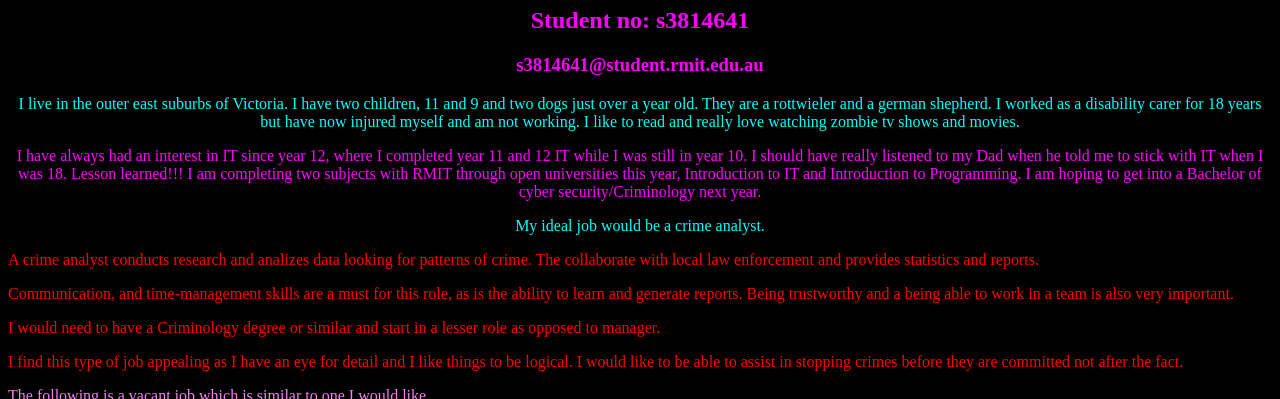
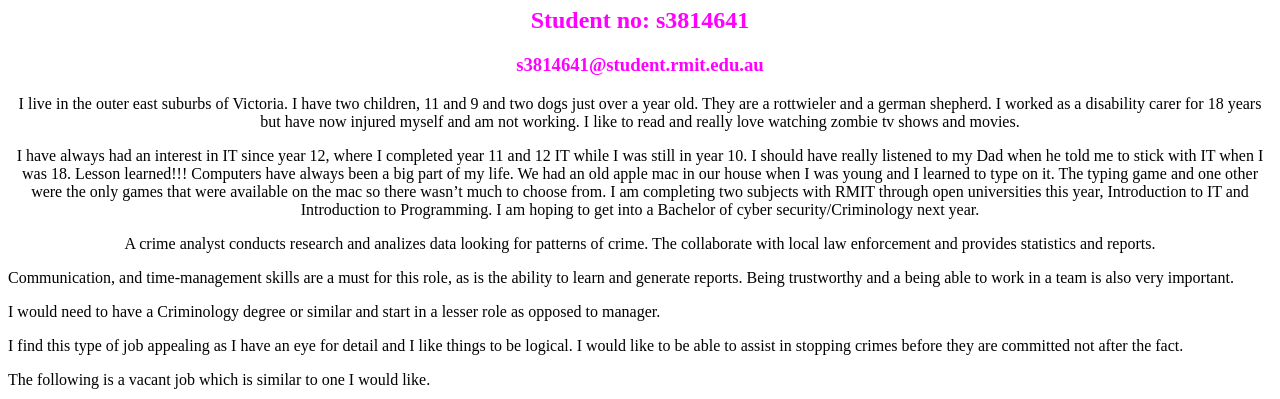
Before and after one commit to chris771/Chris771.github.io, a plain HTML site: page index1.html in a window 1280 px wide. Shown: the part 73-472 px from the top of the page. Drawn offline with Linux system fonts and the light colour scheme.

Commit message:
change of webpage

```diff
--- a/index1.html
+++ b/index1.html
@@ -1,33 +1,35 @@
 <!DOCTYPE html>
 <html>
-<body style="background-color:black;">
+<body>
 
 <h1 align="center" style="color:magenta;"> Chris Hole </h1>
 <h2 align="center" style="color:magenta;"> Student no: s3814641 </h2>
 <h3 align="center" style="color:magenta;"> s3814641@student.rmit.edu.au </h3>
 
-<p align="center" style="color:aqua;"> I live in the outer east suburbs of Victoria. I have two children, 11 and 9 and two dogs just over a year old. They are a rottwieler and a german shepherd. I worked as a disability carer for 18 years but have now injured myself and am not working. I like to read and really love watching zombie tv shows and movies. </p>
+<p align="center"> I live in the outer east suburbs of Victoria. I have two children, 11 and 9 and two dogs just over a year old. They are a rottwieler and a german shepherd. I worked as a disability carer for 18 years but have now injured myself and am not working. I like to read and really love watching zombie tv shows and movies. </p>
 
 
-<p align="center" style="color:magenta;"> I have always had an interest in IT since year 12, where I completed year 11 and 12 IT while I was still in year 10. I should have really listened to my Dad when he told me to stick with IT when I was 18. Lesson learned!!!
+<p align="center" "> I have always had an interest in IT since year 12, where I completed year 11 and 12 IT while I was still in year 10. I should have really listened to my Dad when he told me to stick with IT when I was 18. Lesson learned!!!
+Computers have always been a big part of my life. We had an old apple mac in our house when I was young and I learned to type on it. The typing game and one other were the only games that were available on the mac so there wasn’t much to choose from.
 I am completing two subjects with RMIT through open universities this year, Introduction to IT and Introduction to Programming. I am hoping to get into a Bachelor of cyber security/Criminology next year.</p>
 
 
-<p style="text-align:center; color:aqua;"> My ideal job would be a crime analyst.</p>
-<section style="color:red;">
+<p style="text-align:center; color:black;”> My ideal job would be a crime analyst.</p>
+
 <p > A crime analyst conducts research and analizes data looking for patterns of crime. The collaborate with local law enforcement and provides statistics and reports.</p>
+
 <p> Communication, and time-management skills are a must for this role, as is the ability to learn and generate reports. Being trustworthy and a being able to work in a team is also very important.</p>
 <p> I would need to have a Criminology degree or similar and start in a lesser role as opposed to manager. </p>
 <p> I find this type of job appealing as I have an eye for detail and I like things to be logical. I would like to be able to assist in stopping crimes before they are committed not after the fact. </p>
 </section>
 
-<p style="color:violet;"> The following is a vacant job which is similar to one I would like. </p>
+<p > The following is a vacant job which is similar to one I would like. </p>
 <a style="color:violet;" href=“https://jobs.careers.vic.gov.au/jobtools/jncustomsearch.viewFullSingle?in_organid=14123&in_jncounter=223822517&in_site=Indeed ” >police analyst job</a>
 <img src="https://raw.githubusercontent.com/chris771/analyst-pic/master/analyst.png" alt="analyst" width="300" height="300">
 <p style="color:green;"> I already have good communication skills and life experience, I could still learn a lot more though. As I said earlier I plan on obtaining a Bachelor in cyber security/criminology so I have the education as well. </p>
 
 <br>
-<p style="color:magenta;"> My learning styles are: </p>
+<p > My learning styles are: </p>
 
 <button style="background-color:blue; color:pink;" onclick="myFunction()">Click me for my learning styles</button>
 
@@ -40,7 +42,7 @@ function myFunction() {
 }
 </script>
 </section>
-<section style="color:aqua;">
+<section>
 <p> To Find out what all these mean in full please click the links below </P>
 <p>
 <a href="https://personalitymax.com">personality max</a> </P>
```
